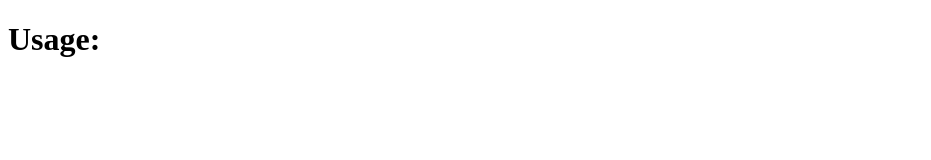
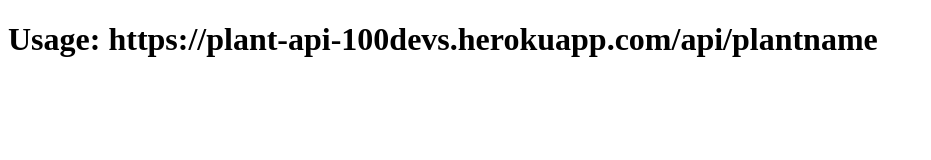
Before and after one commit to patrickbcasey/plant-api, a website: page index.html in a window 1280 px wide. Shown: the whole page, without its empty margins (0-931 px from the left). Drawn offline with Linux system fonts and the light colour scheme.

Commit message:
missed some files in initial deploy

```diff
--- a/index.html
+++ b/index.html
@@ -7,6 +7,6 @@
     <title>Document</title>
 </head>
 <body>
-    <h1>Usage: </h1>
+    <h1>Usage: https://plant-api-100devs.herokuapp.com/api/plantname </h1>
 </body>
 </html>
```
Also changed, not shown: README.md (added).
